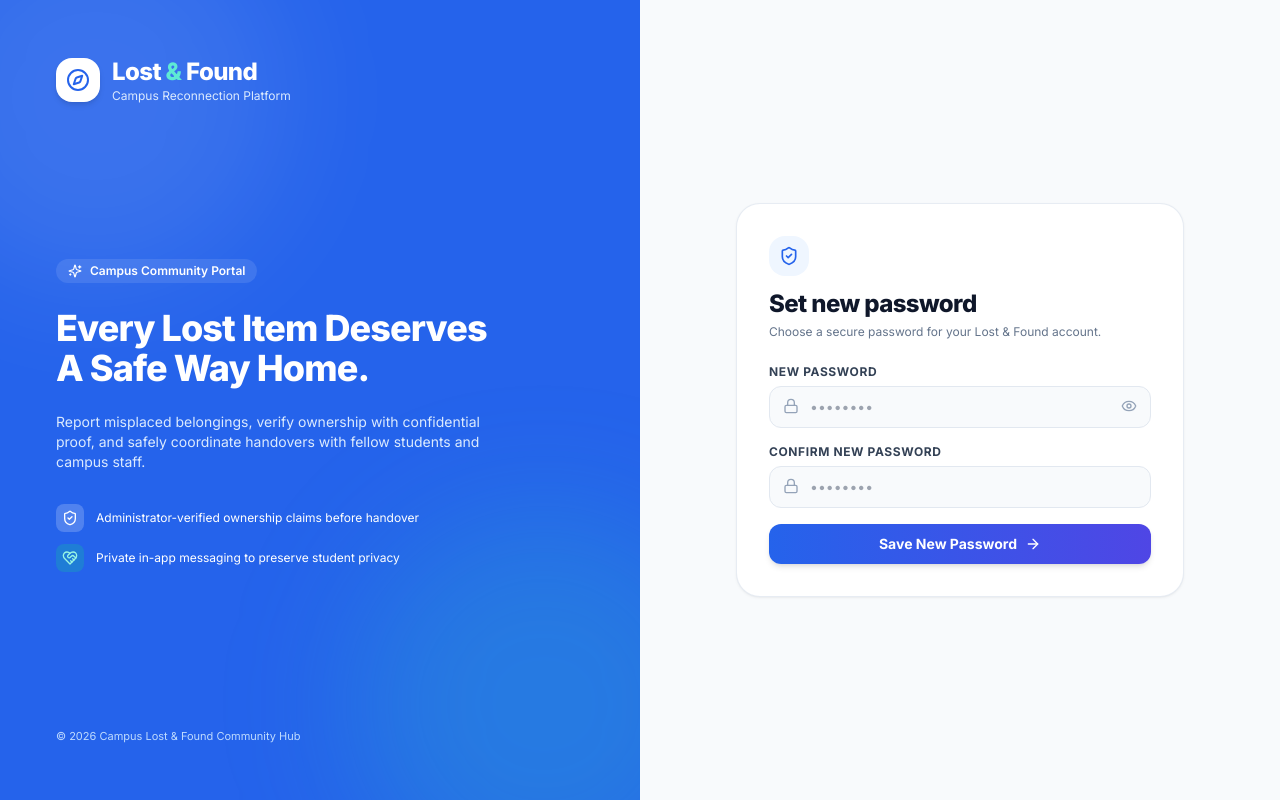
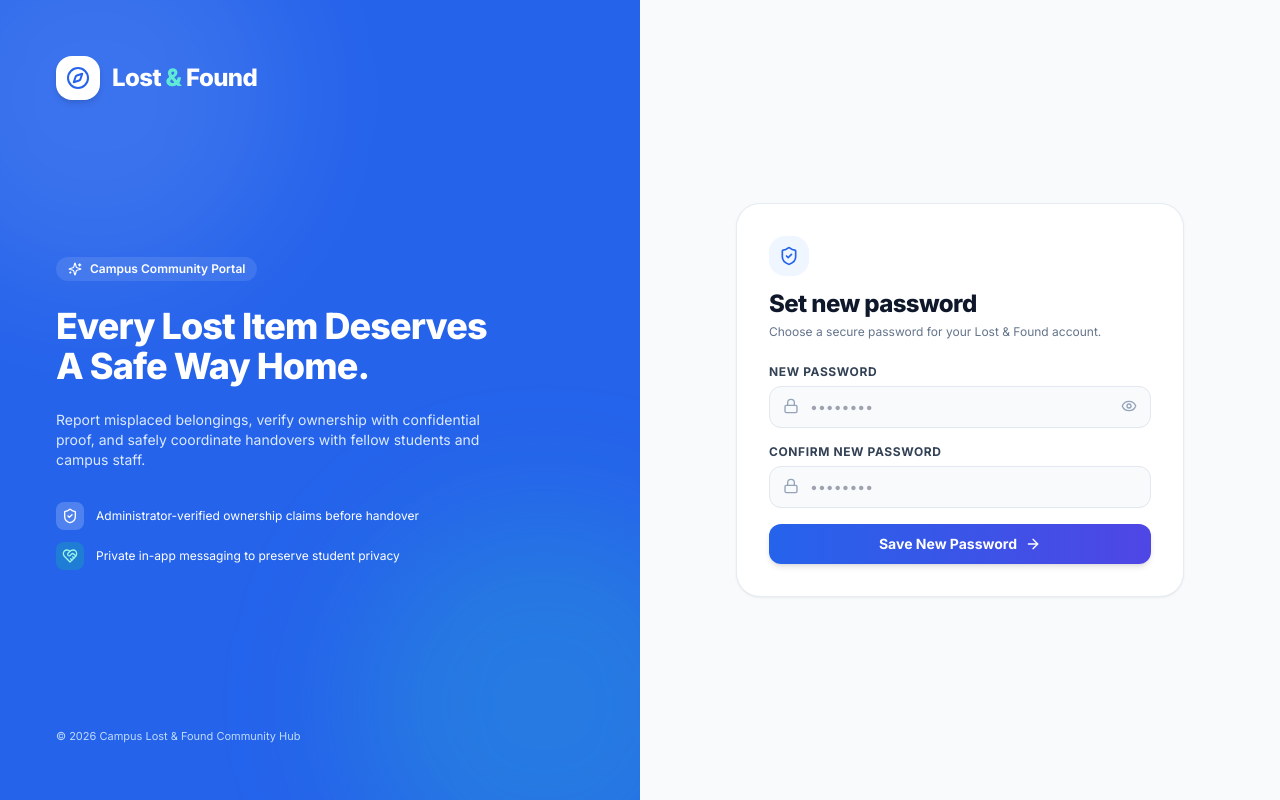
Before and after one commit to ThapaAyush/Lost_and_Found, a React (Vite) app in the folder frontend/: page /reset-password/1 in a window 1280 px wide. Built offline with nearby package versions, Linux system fonts and the light colour scheme; no server answers.

Commit message:
style: remove 'Campus Reconnection Platform' subtitle from AuthLayout logo

```diff
--- a/frontend/src/layouts/AuthLayout.jsx
+++ b/frontend/src/layouts/AuthLayout.jsx
@@ -38,7 +38,6 @@ const AuthLayout = () => {
               <h1 className="font-black text-2xl tracking-tight">
                 Lost <span className="text-teal-300">&</span> Found
               </h1>
-              <p className="text-xs text-blue-100">Campus Reconnection Platform</p>
             </div>
           </Link>
         </div>
```
